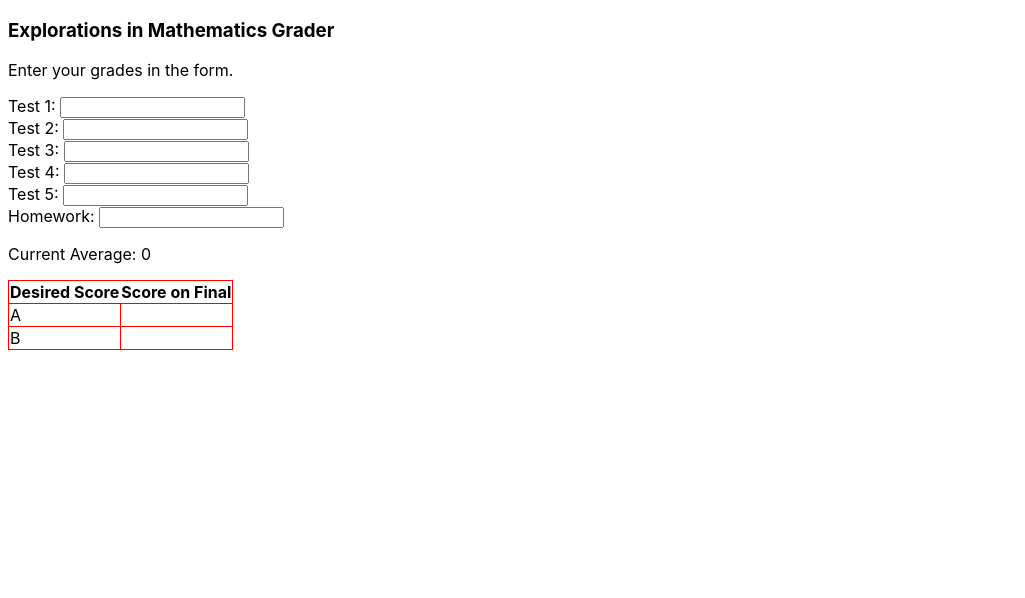
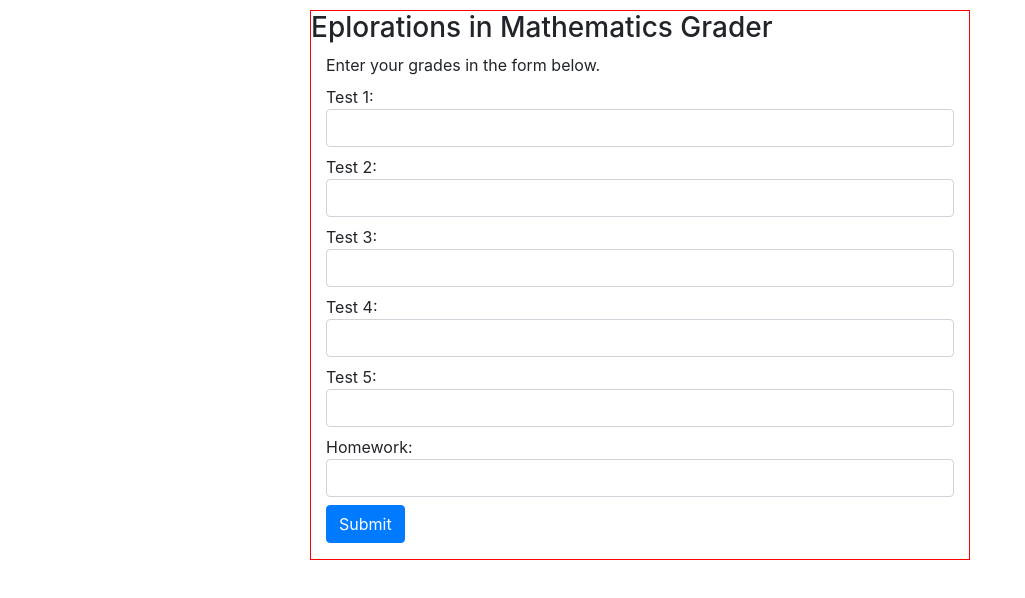
Before and after one commit to cjtessler/react-grader, a React (Create React App) app: page / in a window 1280 px wide. Shown: the top 598 px of the page, without its empty margins (0-1025 px from the left). Built offline with nearby package versions, Linux system fonts and the light colour scheme.

Commit message:
results page implemented

```diff
--- a/package.json
+++ b/package.json
@@ -7,6 +7,7 @@
     "gh-pages": "^2.1.1",
     "react": "^16.9.0",
     "react-dom": "^16.9.0",
+    "react-router-dom": "^5.0.1",
     "react-scripts": "3.1.1"
   },
   "scripts": {
@@ -31,6 +32,5 @@
       "last 1 firefox version",
       "last 1 safari version"
     ]
-
   }
 }
--- a/public/index.html
+++ b/public/index.html
@@ -4,14 +4,18 @@
     <meta charset="utf-8" />
     <meta name="viewport" content="width=device-width, initial-scale=1" />
     <meta name="theme-color" content="#000000" />
-    <meta
-      name="description"
-      content="Web site created using create-react-app"
-    />
     <title>Grader</title>
+
+    <link rel="stylesheet" href="https://stackpath.bootstrapcdn.com/bootstrap/4.3.1/css/bootstrap.min.css" integrity="sha384-ggOyR0iXCbMQv3Xipma34MD+dH/1fQ784/j6cY/iJTQUOhcWr7x9JvoRxT2MZw1T" crossorigin="anonymous">
+
   </head>
   <body>
     <noscript>You need to enable JavaScript to run this app.</noscript>
     <div id="root"></div>
+
+    <script src="https://code.jquery.com/jquery-3.3.1.slim.min.js" integrity="sha384-q8i/X+965DzO0rT7abK41JStQIAqVgRVzpbzo5smXKp4YfRvH+8abtTE1Pi6jizo" crossorigin="anonymous"></script>
+<script src="https://cdnjs.cloudflare.com/ajax/libs/popper.js/1.14.7/umd/popper.min.js" integrity="sha384-UO2eT0CpHqdSJQ6hJty5KVphtPhzWj9WO1clHTMGa3JDZwrnQq4sF86dIHNDz0W1" crossorigin="anonymous"></script>
+<script src="https://stackpath.bootstrapcdn.com/bootstrap/4.3.1/js/bootstrap.min.js" integrity="sha384-JjSmVgyd0p3pXB1rRibZUAYoIIy6OrQ6VrjIEaFf/nJGzIxFDsf4x0xIM+B07jRM" crossorigin="anonymous"></script>
   </body>
+
 </html>
--- a/src/App.css
+++ b/src/App.css
@@ -2,11 +2,16 @@ label {
   display: block;
 }
 
-table{
-  border-collapse:collapse;
-  border:1px solid #FF0000;
-  }
+.page {
+  border: 1px solid #ff0000;
+  margin:  auto 300px;
+}
 
-  table td{
-  border:1px solid #FF0000;
-  }
+table {
+  border-collapse: collapse;
+  border: 1px solid #ff0000;
+}
+
+table td {
+  border: 1px solid #ff0000;
+}
--- a/src/App.js
+++ b/src/App.js
@@ -1,67 +1,36 @@
-import React from 'react';
-import './App.css';
+import React from "react";
+import GradeEntry from "./components/GradeEntry";
+import "./App.css";
 
-
-const averageGrade = (grades) => {
+const averageGrade = grades => {
   // Calculate the average of the inputed grades
   const sum = grades.reduce((a, b) => a + b);
   var count = 0;
-    grades.forEach(function (element) {
+  grades.forEach(function(element) {
     if (element) {
       count++;
     }
   });
-    return ((count > 0) ? sum / count : "");
-}
-
-function GradeEntry(props) {
-    // Generate JSX for grade input
-    const items = [];
-    for (let i = 1; i <= 5; i++) {
-        items.push(
-            <label key={i}>
-                Test {i}: <span> </span>
-                <input type="text" onChange={props.onChange} name={i} />
-            </label>
-        );
-    }
-    items.push(
-        <label key={6}>
-            Homework: <span> </span>
-            <input type="text" onChange={props.onChange} name="6" />
-        </label>
-    );
-
-    return (
-        <div className="form">
-            <form>
-                {items}
-            </form>
-        </div>
-    )
-}
-
+  return count > 0 ? sum / count : "";
+};
 
 function Results(props) {
-
-    const avg = averageGrade(props.grades)
-
+  const avg = averageGrade(props.grades);
   return (
     <div>
       <p>Current Average: {Math.round(avg * 100) / 100} </p>
 
       {/* Render if all grade are entered */}
-            {
-                props.grades.includes(null) &&
-                // <p>Score needed on final for an
-                // <select onChange={props.onChange}>
-                //         <option value="A">A</option>
-                //         <option value="B">B</option>
-                //         <option value="C">C</option>
-                //         <option value="D">D</option>
-                //     </select>:
-                // <span> {props.requiredGrade}</span>
-                // </p>
+      {/* {props.grades.includes(null) && (
+        <p>Score needed on final for an
+        <select onChange={props.onChange}>
+                <option value="A">A</option>
+                <option value="B">B</option>
+                <option value="C">C</option>
+                <option value="D">D</option>
+            </select>:
+        <span> {props.requiredGrade}</span>
+        </p>
 
         <table>
           <tr>
@@ -77,11 +46,13 @@ function Results(props) {
             <td></td>
           </tr>
         </table>
+      )} */}
+      <form className="form-group" onSubmit={props.onSubmit} >
+        <button className="btn btn-primary">Reset</button>
+      </form>
+    </div>
+  );
 }
-        </div>
-    )
-}
-
 
 class App extends React.Component {
   constructor(props) {
@@ -89,54 +60,65 @@ class App extends React.Component {
 
     this.state = {
       grades: Array(6).fill(null),
-            requiredGrade: null
+      isSubmitted: false
+    };
+
+    this.handleSubmit = this.handleSubmit.bind(this);
+    this.handleReset = this.handleReset.bind(this);
   }
 
-        this.handleChange = this.handleChange.bind(this);
-        this.handleSelectChange = this.handleSelectChange.bind(this);
-    };
-
-    handleChange = (event) => {
+  handleChange = event => {
     const name = event.target.name;
     const value = event.target.value;
     const grades = this.state.grades.slice();
 
-        grades[name - 1] = value ? parseInt(value, 10) : null;
+    grades[name - 1] = parseInt(value, 10);
 
     this.setState({
       grades: grades
     });
-
-    }
-
-    handleSelectChange = (event) => {
-        const gradeMap = {
-            "A": 94,
-            "B": 84,
-            "C": 74,
-            "D": 64
   };
 
-        // Pulls the desired letter grade from event
-        const value = event.target.value;
+  handleSubmit = event => {
+    event.preventDefault();
+    this.setState({ isSubmitted: true });
+  };
 
+  handleReset = event => {
     this.setState({
-            requiredGrade: gradeMap[value]
+      grades: Array(6).fill(null),
+      isSubmitted: false
     });
-
   }
 
   render() {
     return (
       <div className="page">
-                <h3>Explorations in Mathematics Grader</h3>
-                <p>Enter your grades in the form. </p>
-                <GradeEntry onChange={this.handleChange} />
-                <Results onChange={this.handleSelectChange} grades={this.state.grades} requiredGrade={this.state.requiredGrade} />
+        <div className="page-header">
+          <h3>Eplorations in Mathematics Grader</h3>
+        </div>
+
+        <div className="grade-entry">
+          {!this.state.isSubmitted && (
+            <GradeEntry
+              onSubmit={this.handleSubmit}
+              onChange={this.handleChange}
+            />
+          )}
+        </div>
+
+        <div className="results">
+          {this.state.isSubmitted && (
+            <Results
+              grades={this.state.grades}
+              requiredGrade={this.state.requiredGrade}
+              onSubmit={this.state.handleReset}
+            />
+          )}
+        </div>
       </div>
     );
   }
 }
 
-
 export default App;
--- /dev/null
+++ b/src/components/GradeEntry.js
@@ -0,0 +1,36 @@
+import React from 'react';
+
+function GradeEntry(props) {
+    const items = [];
+
+    // Create Test boxes
+    for (let i = 1; i <= 5; i++) {
+      items.push(
+        <label key={i}>
+          Test {i}: <span> </span>
+          <input type="text" onChange={props.onChange} name={i} autoComplete="off" className="form-control"/>
+        </label>
+      );
+    }
+
+    // Create Homework boxes
+    items.push(
+      <label key={6}>
+        Homework: <span> </span>
+        <input type="text" onChange={props.onChange} name="6" autoComplete="off" className="form-control" />
+      </label>
+    );
+
+    // Return the form
+    return (
+      <div className="form-group col">
+        <label>Enter your grades in the form below.</label>
+        <form onSubmit={props.onSubmit}>
+          {items}
+          <button className="btn btn-primary">Submit</button>
+        </form>
+      </div>
+    );
+  }
+
+  export default GradeEntry;
--- a/src/index.css
+++ b/src/index.css
@@ -1,26 +1,8 @@
 body {
-  margin: 100;
+  margin: 10px;
   font-family: -apple-system, BlinkMacSystemFont, "Segoe UI", "Roboto", "Oxygen",
     "Ubuntu", "Cantarell", "Fira Sans", "Droid Sans", "Helvetica Neue",
     sans-serif;
   -webkit-font-smoothing: antialiased;
   -moz-osx-font-smoothing: grayscale;
 }
-
-code {
-  font-family: source-code-pro, Menlo, Monaco, Consolas, "Courier New",
-    monospace;
-}
-
-label {
-  display: block;
-}
-
-table{
-  border-collapse:collapse;
-  border:1px solid #FF0000;
-  }
-
-  table td{
-  border:1px solid #FF0000;
-  }
```
Also changed, not shown: 1 other file (tests, documents, lock files or other folders). Lines whose indentation alone changed are shown as unchanged.
